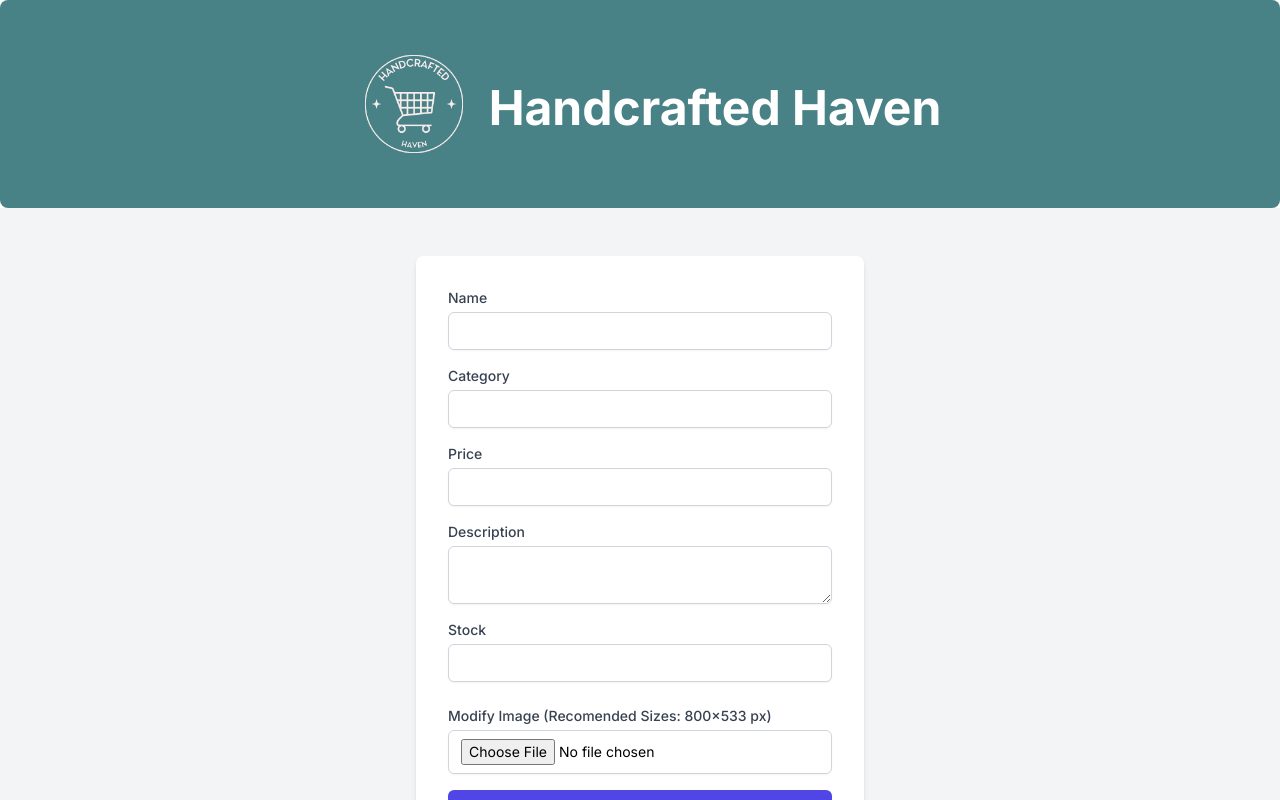
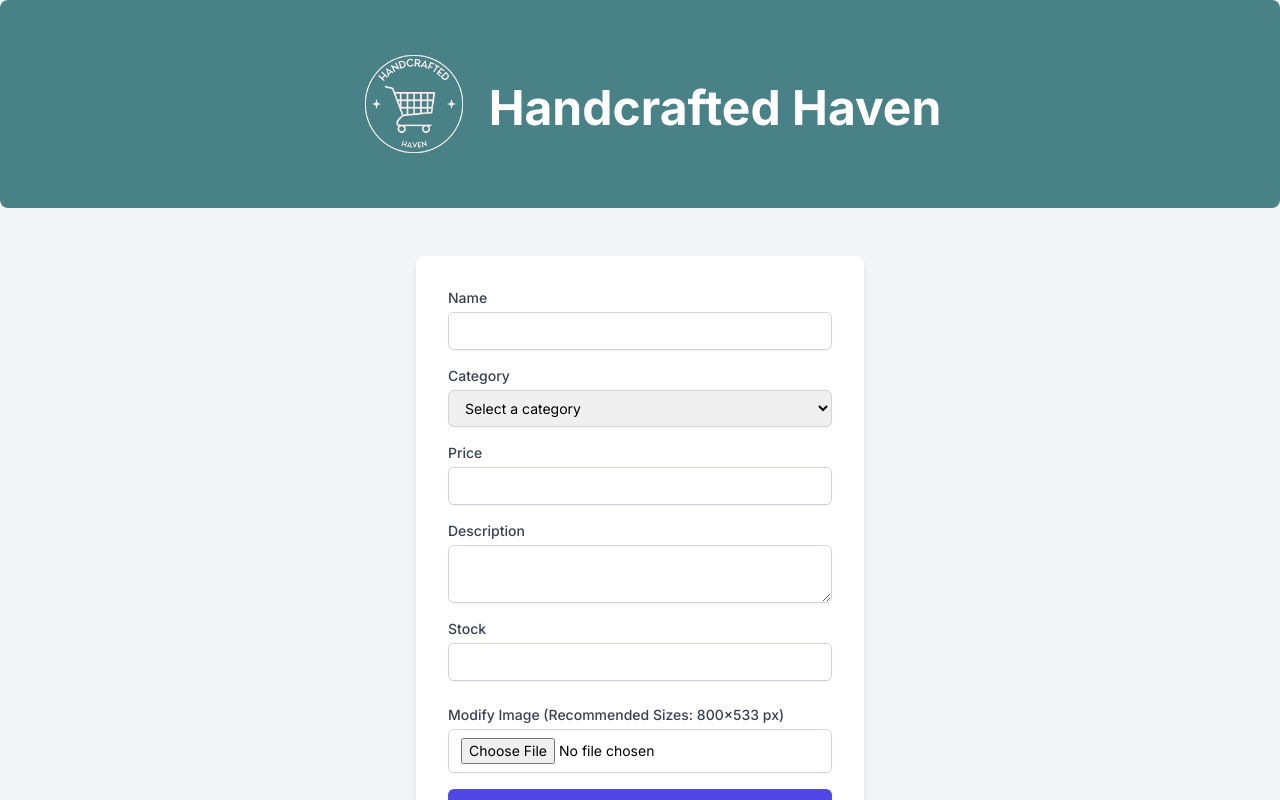
Before and after one commit to ramakrishnadas/handcrafted-haven-project, a Next.js app: page /profile/create in a window 1280 px wide. Shown: the top 800 px of the page. Built offline with nearby package versions, Linux system fonts and the light colour scheme.

Commit message:
profile completed

```diff
--- a/src/app/ui/profile/create_form.tsx
+++ b/src/app/ui/profile/create_form.tsx
@@ -115,13 +115,22 @@ export default function CreateForm() {
         <label htmlFor="category" className="block text-sm font-medium text-gray-700">
           Category
         </label>
-        <input
+        <select
           id="category"
           name="category"
-          type="text"
           required
           className="mt-1 block w-full px-3 py-2 border border-gray-300 rounded-md shadow-sm placeholder-gray-400 focus:outline-none focus:ring-indigo-500 focus:border-indigo-500 sm:text-sm"
-        />
+        >
+          <option value="" disabled selected>Select a category</option>
+          <option value="Jewelry">Jewelry</option>
+          <option value="Home Decor">Home Decor</option>
+          <option value="Clothing">Clothing</option>
+          <option value="Accessories">Accessories</option>
+          <option value="Toys">Toys</option>
+          <option value="Art">Art</option>
+          <option value="Stationery">Stationery</option>
+          <option value="Furniture">Furniture</option>
+        </select>
       </div>
       <div>
         <label htmlFor="price" className="block text-sm font-medium text-gray-700">
@@ -165,7 +174,7 @@ export default function CreateForm() {
     <fieldset className="space-y-4">
       <div>
         <label htmlFor="fileUpload" className="block text-sm font-medium text-gray-700">
-        Modify Image  (Recomended Sizes: 800x533 px)
+          Modify Image (Recommended Sizes: 800x533 px)
         </label>
         <input
           id="fileUpload"
--- a/src/app/ui/profile/product_form.tsx
+++ b/src/app/ui/profile/product_form.tsx
@@ -120,16 +120,25 @@ export default function ProductForm({
         />
       </div>
       <div>
-        <label htmlFor="category" className="block text-sm font-medium text-gray-700">
+      <label htmlFor="category" className="block text-sm font-medium text-gray-700">
           Category
         </label>
-        <input
+        <select
           id="category"
           name="category"
-          type="text"
-          defaultValue={productData.category}
+          required
           className="mt-1 block w-full px-3 py-2 border border-gray-300 rounded-md shadow-sm placeholder-gray-400 focus:outline-none focus:ring-indigo-500 focus:border-indigo-500 sm:text-sm"
-        />
+        >
+          <option value="" disabled selected>Select a category</option>
+          <option value="Jewelry">Jewelry</option>
+          <option value="Home Decor">Home Decor</option>
+          <option value="Clothing">Clothing</option>
+          <option value="Accessories">Accessories</option>
+          <option value="Toys">Toys</option>
+          <option value="Art">Art</option>
+          <option value="Stationery">Stationery</option>
+          <option value="Furniture">Furniture</option>
+        </select>
       </div>
       <div>
         <label htmlFor="price" className="block text-sm font-medium text-gray-700">
```
